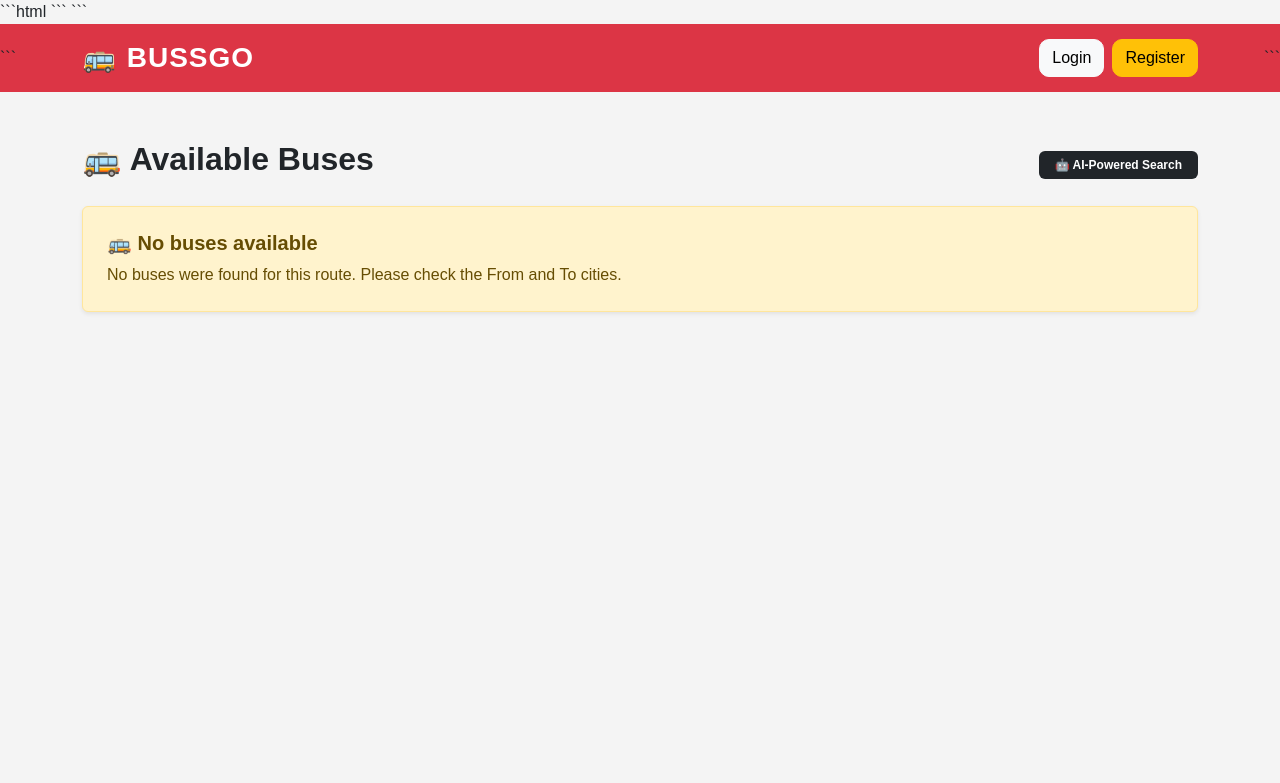
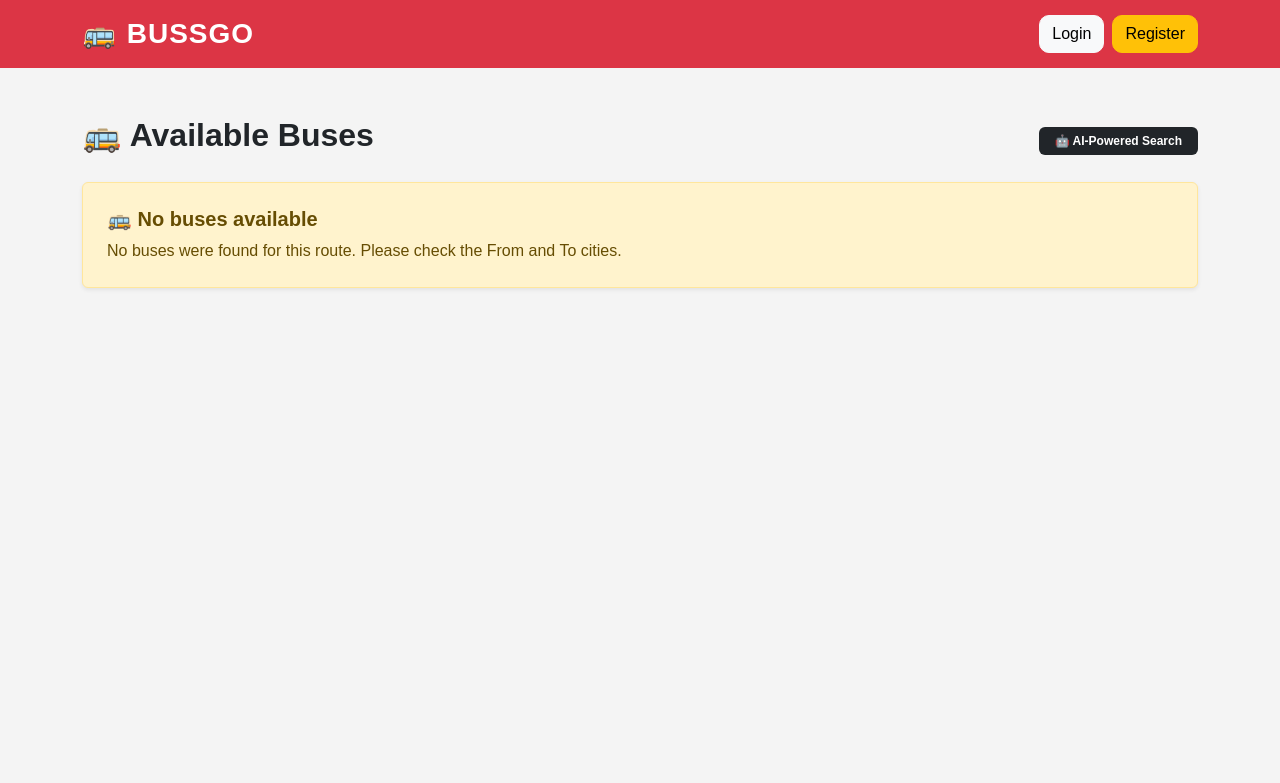
Before and after one commit to Mohdabbas786110/BUSSGO, a Flask app: page /search in a window 1280 px wide. Shown: the top 783 px of the page. Run offline with Flask 3, Linux system fonts and the light colour scheme.

Commit message:
fix extra markdown backtricks in temolates

````diff
--- a/templates/add_trip.html
+++ b/templates/add_trip.html
@@ -1,4 +1,4 @@
-```html
+
 {% extends "base.html" %}
 
 {% block title %}Create Trip - BUSSGO{% endblock %}
@@ -204,4 +204,3 @@
 </div>
 
 {% endblock %}
-```
--- a/templates/base.html
+++ b/templates/base.html
@@ -4,7 +4,6 @@
 
 <head>
 
-```
 <meta charset="UTF-8">
 
 <meta name="viewport"
@@ -21,7 +20,6 @@
 <link
     rel="stylesheet"
     href="{{ url_for('static', filename='css/style.css') }}">
-```
 
 </head>
 
@@ -29,7 +27,6 @@
 
 <nav class="navbar navbar-expand-lg navbar-dark bg-danger">
 
-```
 <div class="container">
 
     <!-- BUSSGO LOGO -->
@@ -107,7 +104,6 @@
     </div>
 
 </div>
-```
 
 </nav>
 
--- a/templates/my_bookings.html
+++ b/templates/my_bookings.html
@@ -6,7 +6,6 @@
 
 <div class="container mt-5 mb-5">
 
-```
 <div class="text-center mb-4">
 
     <div style="font-size: 55px;">🎫</div>
@@ -224,7 +223,6 @@
     </a>
 
 </div>
-```
 
 </div>
 
--- a/templates/search.html
+++ b/templates/search.html
@@ -1,4 +1,3 @@
-```html
 {% extends "base.html" %}
 
 {% block title %}Available Buses{% endblock %}
@@ -502,4 +501,3 @@
 </div>
 
 {% endblock %}
-```
````
